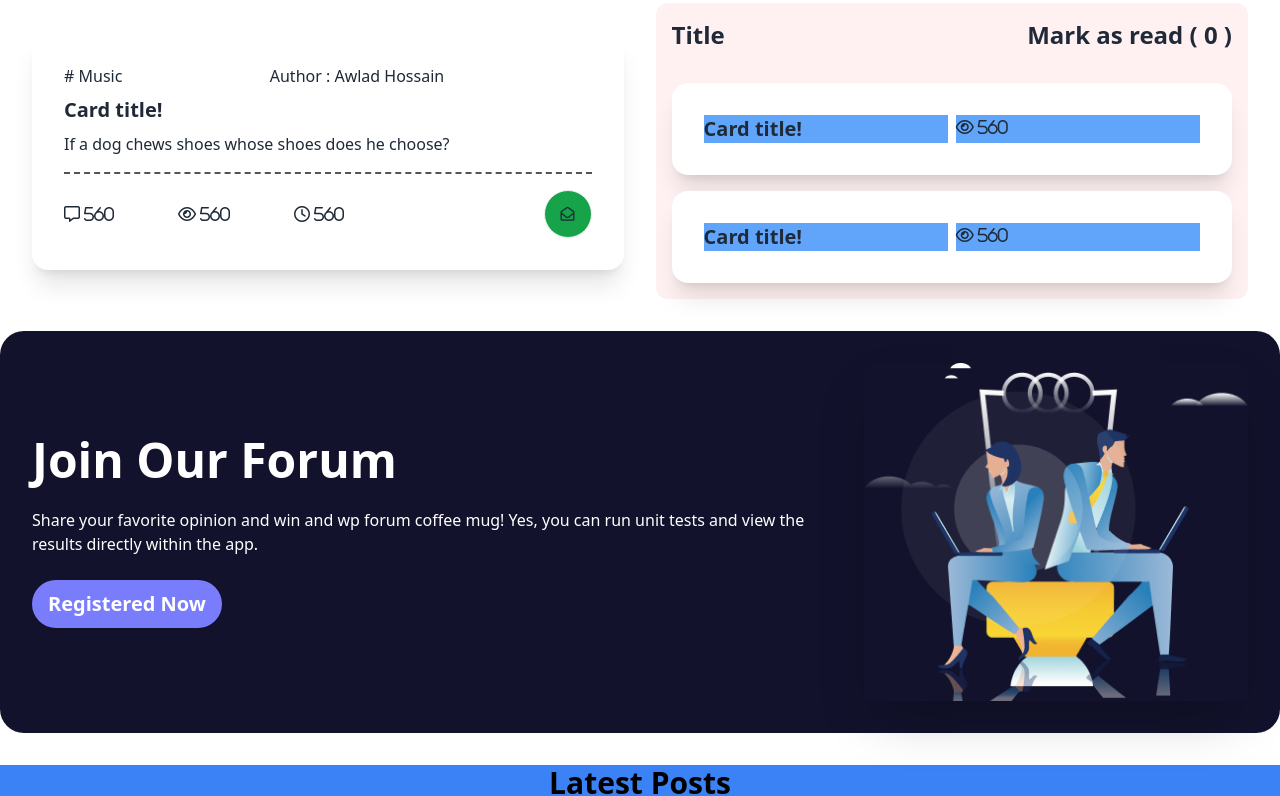
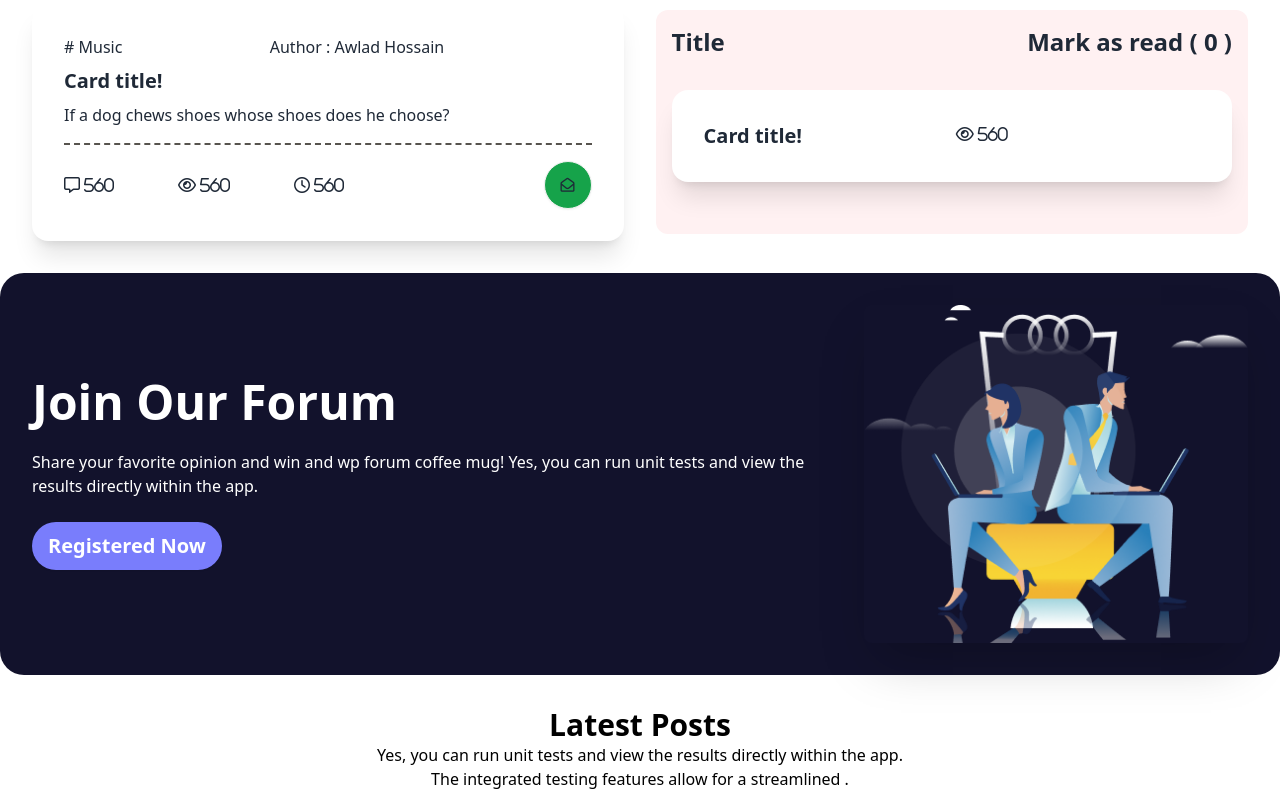
Before and after one commit to Marg0n/retro_forum, a plain HTML site: page index.html in a window 1280 px wide. Shown: the part 637-1433 px from the top of the page. Drawn offline with nearby package versions, Linux system fonts and the light colour scheme.

Commit message:
minor adjustment in colour in static portion

```diff
--- a/index.html
+++ b/index.html
@@ -289,21 +289,9 @@
             <!-- read comments list -->
             <div class="card w-full bg-base-100 shadow-xl">
               <div class="card-body flex lg:flex-row">
-                <h2 class="card-title lg:w-1/2 bg-blue-400">Card title!</h2>
+                <h2 class="card-title lg:w-1/2">Card title!</h2>
 
-                <div class="lg:w-1/2 bg-blue-400">
-                  <i class="fa-regular fa-eye">
-                    <span id="viewCounter">560</span>
-                  </i>
-                </div>
-              </div>
-            </div>
-
-            <div class="card w-full bg-base-100 shadow-xl">
-              <div class="card-body flex lg:flex-row">
-                <h2 class="card-title lg:w-1/2 bg-blue-400">Card title!</h2>
-
-                <div class="lg:w-1/2 bg-blue-400">
+                <div class="lg:w-1/2">
                   <i class="fa-regular fa-eye">
                     <span id="viewCounter">560</span>
                   </i>
@@ -338,7 +326,7 @@
         </div>
       </section>
 
-      <section class="bg-blue-500 container mx-auto mt-8">
+      <section class="container mx-auto mt-8">
         <div class="text-center">
           <h2 class="text-black text-3xl font-bold">Latest Posts</h2>
           <p class="text-black text-base">
@@ -444,7 +432,7 @@
     </main>
 
     <footer
-      class="footer footer-center p-10 bg-rose-100 text-base-content rounded mt-8"
+      class="footer footer-center p-10 bg-rose-50 text-base-content rounded mt-8"
     >
       <h3 class="text-3xl font-bold">ReTro</h3>
       <p class="text-base">
```
